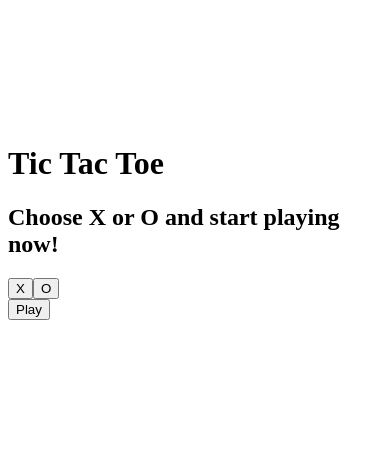
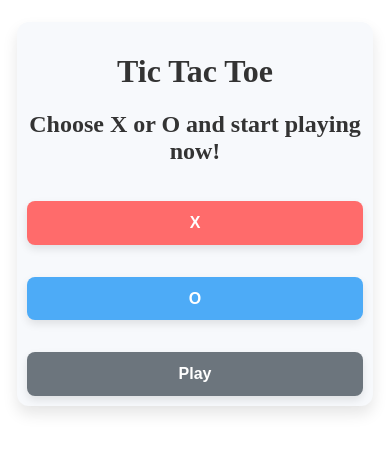
Before and after one commit to TicTacToe-Master/tictactoe, an Angular app: page / in a window 390 px wide. Shown: the part 166-618 px from the top of the page. Built offline with nearby package versions, Linux system fonts and the light colour scheme.

Commit message:
css for home page done

```diff
--- a/src/app/components/choose-xo/choose-xo.component.css
+++ b/src/app/components/choose-xo/choose-xo.component.css
@@ -0,0 +1,105 @@
+h1, h2 {
+  text-align: center;
+  color: #333;
+}
+
+/* Conteneur principal avec le cadre */
+.container {
+  background: #f7f9fc;
+  padding: 2rem;
+  border-radius: 12px;
+  box-shadow: 0 8px 15px rgba(0, 0, 0, 0.1);
+  text-align: center;
+  width: 90%;
+  max-width: 600px;
+  margin: 1.5rem auto;
+}
+
+/* Conteneur des boutons X et O */
+.choices {
+  display: flex;
+  justify-content: center;
+  gap: 0.5rem;
+  margin: 1rem 0;
+}
+
+
+button {
+  border-radius: 8px;
+  padding: 1rem 2rem;
+  font-size: 1.5rem;
+  font-weight: bold;
+  cursor: pointer;
+  transition: transform 0.3s, background-color 0.3s, box-shadow 0.3s;
+  min-width: 120px;
+  box-shadow: 0 4px 8px rgba(0, 0, 0, 0.1);
+}
+
+/* Bouton X */
+.cell.X {
+  background-color: #ff6b6b;
+  color: #fff;
+}
+
+.cell.X:hover {
+  transform: scale(1.1);
+  background-color: #e05656;
+}
+
+/* Bouton O */
+.cell.O {
+  background-color: #4dabf7;
+  color: #fff;
+}
+
+.cell.O:hover {
+  transform: scale(1.1);
+  background-color: #3b97e0;
+}
+
+/* Style pour le bouton Play */
+button[type="button"] {
+  font-size: 1rem;
+  padding: 0.8rem 1.5rem;
+  margin-top: 1rem;
+  border: none;
+  border-radius: 8px;
+  cursor: pointer;
+  transition: background 0.3s ease, color 0.3s ease, box-shadow 0.3s ease;
+  background-color: #6c757d;
+  color: #fff;
+}
+
+button[type="button"]:hover {
+  background-color: #5a6268;
+}
+
+/* Style pour le message d'erreur */
+.error {
+  color: #e74c3c;
+  font-size: 1rem;
+  text-align: center;
+  margin-top: 1rem;
+}
+
+/* Responsive Design  */
+@media (max-width: 480px) {
+  .container {
+    width: 90%;
+    max-width: 400px;
+    padding: 0.6rem;
+    margin-top: 0.5rem;
+    height: auto;
+  }
+
+  .choices {
+    flex-direction: column;
+    gap: 1rem;
+  }
+
+  button {
+    width: 100%;
+    padding: 0.8rem 1rem;
+    font-size: 1.2rem;
+  }
+}
--- a/src/app/components/choose-xo/choose-xo.component.html
+++ b/src/app/components/choose-xo/choose-xo.component.html
@@ -1,6 +1,10 @@
 <div class="container">
   <h1>Tic Tac Toe</h1>
   <h2>Choose X or O and start playing now!</h2>
+
+  <p *ngIf="choiceXO">
+    You play with : {{choiceXO}}
+  </p>
 
   <div class="choices">
     <button class="cell X" type="button" (click)="selectedChoice('X')">X</button>
```
